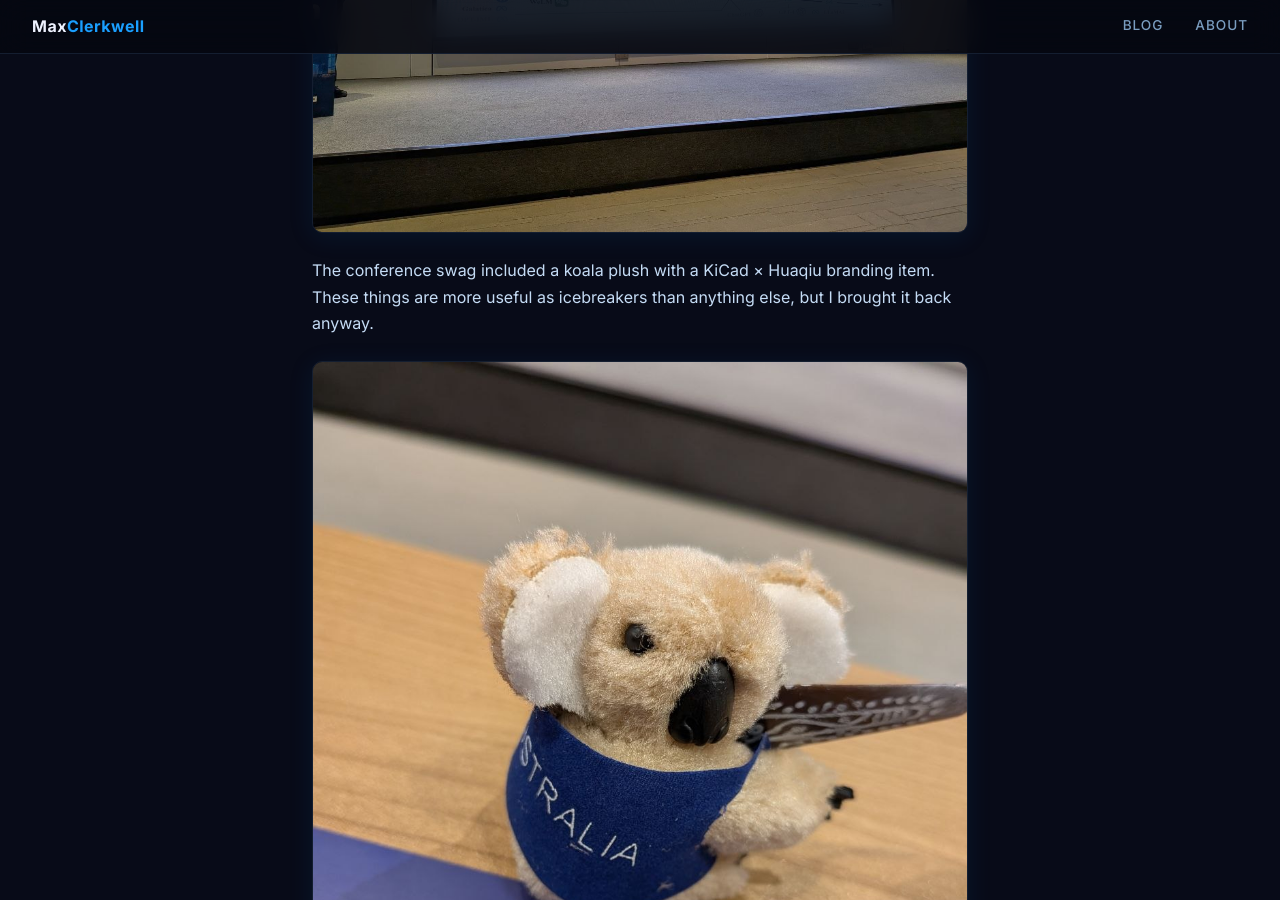
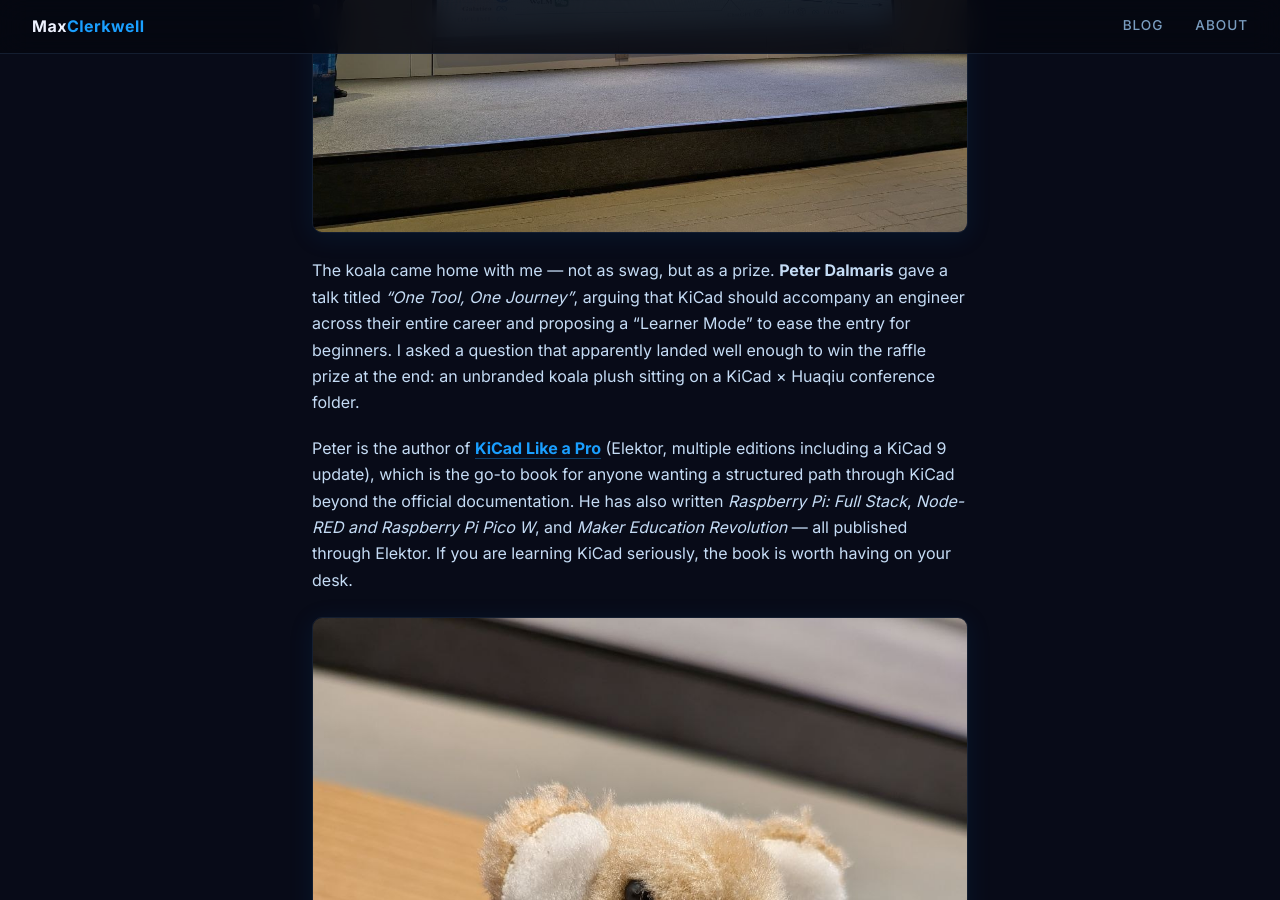
Before and after one commit to MaxClerkwell/maxclerkwell.github.io, a Jekyll site: the page built from posts/kicon-asia-2025/kicon-asia-2025.md, in a window 1280 px wide and 900 px high, scrolled down 5130 px. Built offline with Jekyll 4.4.1, drawn with Linux system fonts in a browser that asks for light colours.

Commit message:
Fix koala story: prize from Peter Dalmaris talk, add book references
Co-Authored-By: Claude Sonnet 4.6 <noreply@anthropic.com>

```diff
--- a/posts/kicon-asia-2025/kicon-asia-2025.md
+++ b/posts/kicon-asia-2025/kicon-asia-2025.md
@@ -49,9 +49,11 @@ KiCon Asia was genuinely different from European conferences — denser, more co
 
 ![Another speaker presenting on the LLM ecosystem — the scale of the screens was something](assets/photo_2_2026-04-15_13-23-32.jpg)
 
-The conference swag included a koala plush with a KiCad × Huaqiu branding item. These things are more useful as icebreakers than anything else, but I brought it back anyway.
+The koala came home with me — not as swag, but as a prize. **Peter Dalmaris** gave a talk titled *"One Tool, One Journey"*, arguing that KiCad should accompany an engineer across their entire career and proposing a "Learner Mode" to ease the entry for beginners. I asked a question that apparently landed well enough to win the raffle prize at the end: an unbranded koala plush sitting on a KiCad × Huaqiu conference folder.
 
-![KiCad × Huaqiu koala — the official conference mascot](assets/photo_4_2026-04-15_13-23-32.jpg)
+Peter is the author of [**KiCad Like a Pro**](https://www.amazon.com/KiCad-Like-Pro-Peter-Dalmaris/dp/1907920749) (Elektor, multiple editions including a KiCad 9 update), which is the go-to book for anyone wanting a structured path through KiCad beyond the official documentation. He has also written *Raspberry Pi: Full Stack*, *Node-RED and Raspberry Pi Pico W*, and *Maker Education Revolution* — all published through Elektor. If you are learning KiCad seriously, the book is worth having on your desk.
+
+![The prize koala, sitting on the KiCad × Huaqiu conference folder](assets/photo_4_2026-04-15_13-23-32.jpg)
 
 ## Shenzhen
 
```
